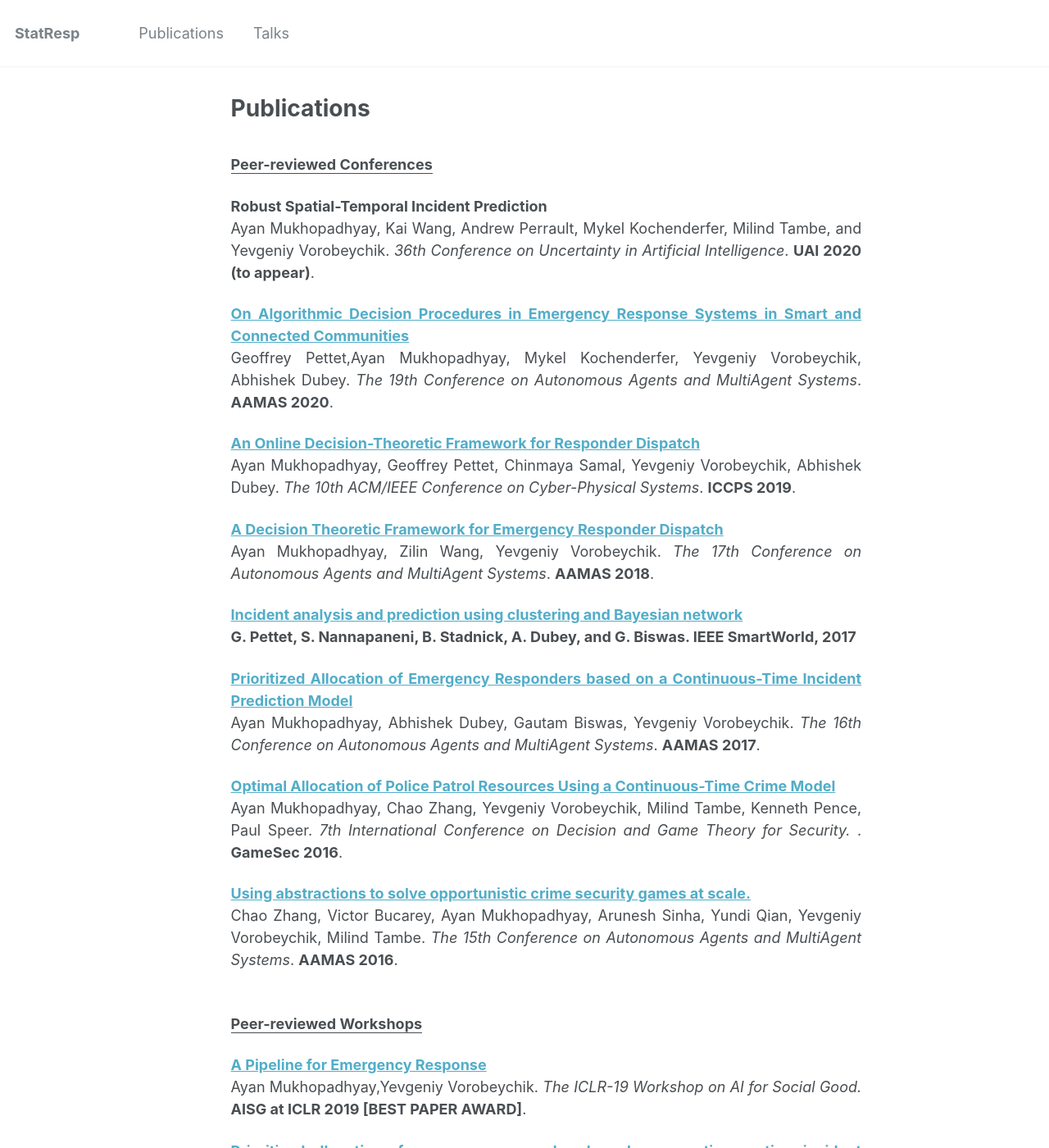
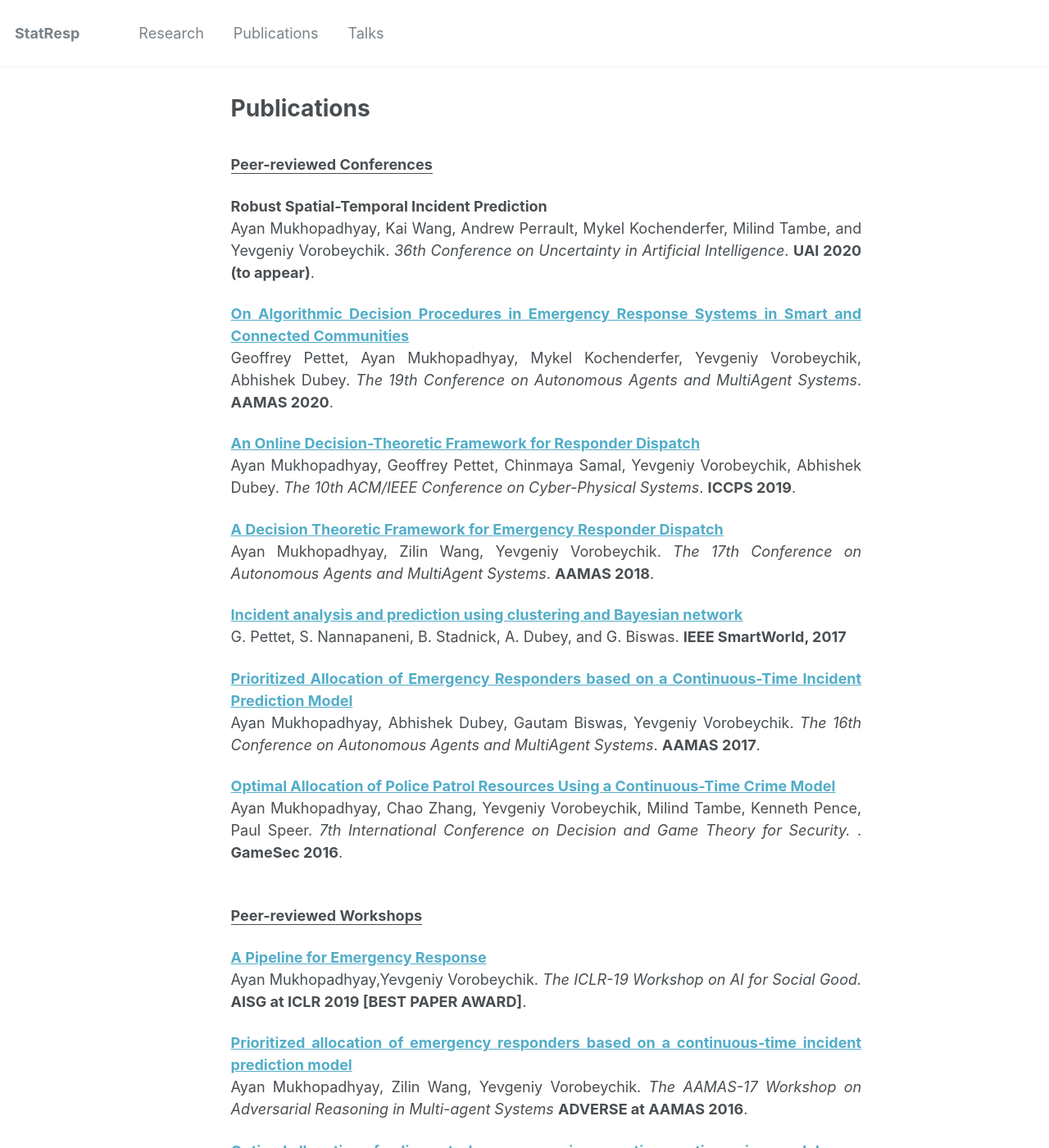
Before and after one commit to TransactiveSCC/statresp.github.io, a Jekyll site: the page built from _pages/publications.md, in a window 1280 px wide and 1400 px high. Shown: the whole window at 82% size. Built offline with Jekyll 4.4.1, drawn with Linux system fonts in a browser that asks for light colours.

Commit message:
added research tab, added logo

```diff
--- a/_data/navigation.yml
+++ b/_data/navigation.yml
@@ -1,5 +1,8 @@
 # main links links
 main:
+  - title: "Research"
+    url: /research/
+
   - title: "Publications"
     url: /publications/
 
--- a/_pages/publications.md
+++ b/_pages/publications.md
@@ -12,7 +12,7 @@ Ayan Mukhopadhyay, Kai Wang, Andrew Perrault, Mykel Kochenderfer, Milind Tambe,
 <i>36th Conference on Uncertainty in Artificial Intelligence</i>. <b>UAI 2020 (to appear)</b>.
 
 <b>[On Algorithmic Decision Procedures in Emergency Response Systems in Smart and Connected Communities](https://ayanmukhopadhyay.github.io/files/aamas20.pdf)</b> <br>
-Geoffrey Pettet,Ayan Mukhopadhyay, Mykel Kochenderfer, Yevgeniy Vorobeychik, Abhishek Dubey.
+Geoffrey Pettet, Ayan Mukhopadhyay, Mykel Kochenderfer, Yevgeniy Vorobeychik, Abhishek Dubey.
 <i>The 19th Conference on Autonomous Agents and MultiAgent Systems</i>. <b>AAMAS 2020</b>.
 
 <b>[An Online Decision-Theoretic Framework for Responder
@@ -24,7 +24,7 @@ Ayan Mukhopadhyay, Geoffrey Pettet, Chinmaya Samal, Yevgeniy Vorobeychik, Abhish
 Ayan Mukhopadhyay, Zilin Wang, Yevgeniy Vorobeychik.
 <i>The 17th Conference on Autonomous Agents and MultiAgent Systems</i>. <b>AAMAS 2018</b>.
 
-<b>[Incident analysis and prediction using clustering and Bayesian network](https://scope-lab.org/files/Pettet2017.pdf)
+<b>[Incident analysis and prediction using clustering and Bayesian network](https://scope-lab.org/files/Pettet2017.pdf)</b>
 <br>
 G. Pettet, S. Nannapaneni, B. Stadnick, A. Dubey, and G. Biswas.
 <b>IEEE SmartWorld, 2017</b>
@@ -36,10 +36,6 @@ Ayan Mukhopadhyay, Abhishek Dubey, Gautam Biswas, Yevgeniy Vorobeychik.
 <b>[Optimal Allocation of Police Patrol Resources Using a Continuous-Time Crime Model](https://ayanmukhopadhyay.github.io/files/gamesec16.pdf)</b> <br>
 Ayan Mukhopadhyay, Chao Zhang, Yevgeniy Vorobeychik, Milind Tambe, Kenneth Pence, Paul Speer.
 <i>7th International Conference on Decision and Game Theory for Security. </i>. <b>GameSec 2016</b>.
-
-<b>[Using abstractions to solve opportunistic crime security games at scale.](http://ayanmukhopadhyay.github.io/publications/aamas16)</b> <br>
-Chao Zhang, Victor Bucarey, Ayan Mukhopadhyay, Arunesh Sinha, Yundi Qian, Yevgeniy Vorobeychik, Milind Tambe.
-<i>The 15th Conference on Autonomous Agents and MultiAgent Systems</i>. <b>AAMAS 2016</b>.
 
 <br>
 <b><u>Peer-reviewed Workshops</u></b>
```
Also changed, not shown: _pages/about.md (+4 -1 lines), _pages/research.md (added, +17 -0 lines), _logos/stanford.png (added), _logos/vu.jpg (added), 1 other file.
